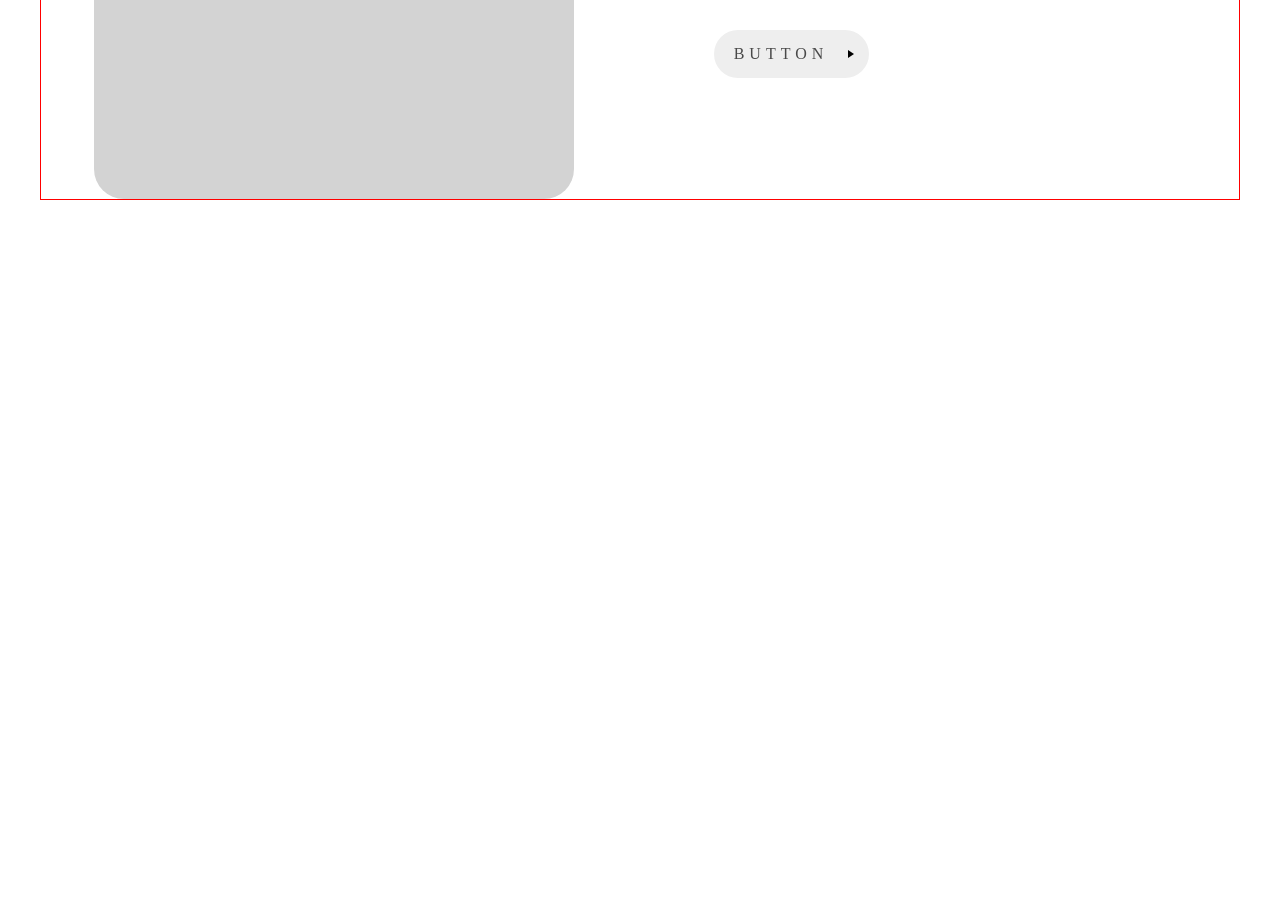
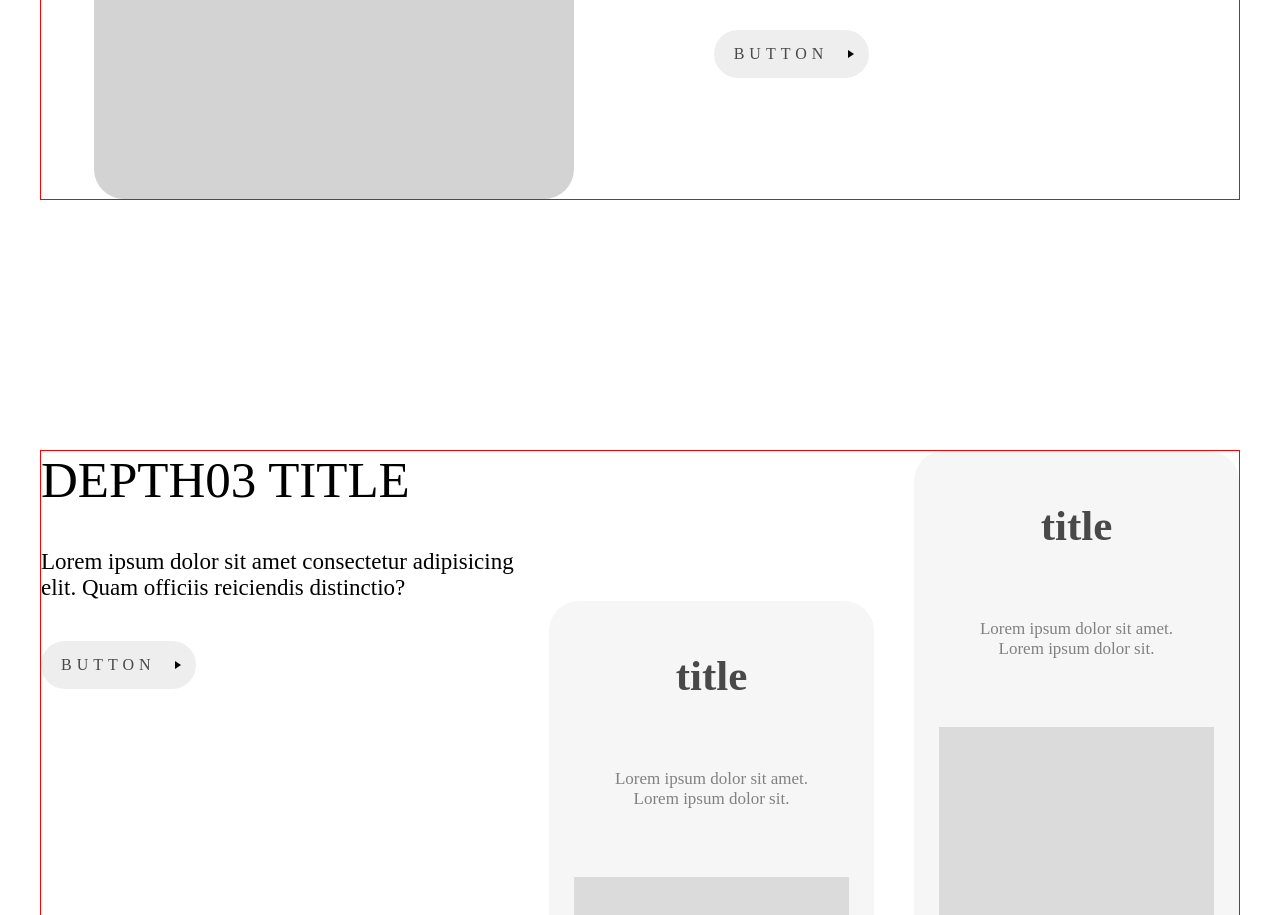
Before and after one commit to ody1478/css_template_base, a plain HTML site: page index.html in a window 1280 px wide. Shown: the part 1885-2800 px from the top of the page. Before the commit the page ends 2185 px from the top, so only its background shows below. Drawn offline with Linux system fonts and the light colour scheme; a web font is replaced by a local one.

```diff
--- a/css/reset.css
+++ b/css/reset.css
@@ -89,3 +89,11 @@ p.depth_txt {
     font-weight: 200;
     margin: 40px 0;
 }
+
+h4 {
+    font-size: 4.3rem;
+}
+.list_txt {
+    font-size: 1.7rem;
+    color: #818181;
+}
--- a/css/style.css
+++ b/css/style.css
@@ -15,6 +15,7 @@ header .inner {
 .nav li {
     margin-left: 63px;
 }
+
 .visual {
     height: 644px;
     background-color: #d3d3d3;
@@ -31,9 +32,11 @@ header .inner {
     justify-content: center;
     /* border: 1px solid red; */
 }
+
 p.sub_txt {
     margin: 16px 0;
 }
+
 .dep01_list {
     display: flex;
     justify-content: space-between;
@@ -59,10 +62,53 @@ p.sub_txt {
     border-radius: 30px;
     margin-right: 140px;
 }
-
 .dep02 .inner {
     /* max-width: 1000px; */
     display: flex;
     justify-content: center;
     align-items: center;
 }
+
+.dep03 {
+    padding: 150px 0;
+}
+.dep03 .inner {
+    display: flex;
+    justify-content: space-between;
+}
+.depth03_list {
+    width: 690px;
+    display: flex;
+    flex-wrap: wrap;
+    justify-content: space-between;
+}
+.depth03_list li {
+    width: calc(50% - 20px);
+    background-color: #f6f6f6;
+    height: 511px;
+    padding: 50px 25px 25px;
+    border-radius: 30px;
+}
+.depth03_list li .img_wrap {
+    height: 210px;
+    background-color: #dbdbdb;
+    width: 100%;
+}
+.depth03_list li a {
+    display: flex;
+    flex-direction: column;
+    justify-content: space-between;
+    width: 100%;
+    height: 100%;
+    align-items: center;
+}
+.depth03_list li:nth-child(1){
+    margin-top: 150px;
+}
+.depth03_list li:nth-child(4){
+    margin-top: -150px;
+}
+.depth03_list li:nth-child(1),
+.depth03_list li:nth-child(2){
+    margin-bottom: 50px;
+}
--- a/index.html
+++ b/index.html
@@ -92,5 +92,70 @@
             </div>
         </div>
     </div>
+    <div class="depth dep03">
+        <div class="inner">
+            <div class="txt_wrap">
+                <h2 class="title_medium">
+                    depth03 title
+                </h2>
+                <p class="depth_txt">
+                    Lorem ipsum dolor sit amet consectetur adipisicing <br> elit. Quam officiis reiciendis distinctio?
+                </p>
+                <a href="#" class="cont_btn">
+                    <span>button</span>
+                </a>
+            </div>
+            <ul class="depth03_list txt_center">
+                <li>
+                    <a href="#">
+                        <h4>title</h4>
+                        <p class="list_txt">
+                            Lorem ipsum dolor sit amet. <br>
+                            Lorem ipsum dolor sit.
+                        </p>
+                        <div class="img_wrap">
+                            <!-- Input Image -->
+                        </div>
+                    </a>
+                </li>
+                <li>
+                    <a href="#">
+                        <h4>title</h4>
+                        <p class="list_txt">
+                            Lorem ipsum dolor sit amet. <br>
+                            Lorem ipsum dolor sit.
+                        </p>
+                        <div class="img_wrap">
+                            <!-- Input Image -->
+                        </div>
+                    </a>
+                </li>
+                <li>
+                    <a href="#">
+                        <h4>title</h4>
+                        <p class="list_txt">
+                            Lorem ipsum dolor sit amet. <br>
+                            Lorem ipsum dolor sit.
+                        </p>
+                        <div class="img_wrap">
+                            <!-- Input Image -->
+                        </div>
+                    </a>
+                </li>
+                <li>
+                    <a href="#">
+                        <h4>title</h4>
+                        <p class="list_txt">
+                            Lorem ipsum dolor sit amet. <br>
+                            Lorem ipsum dolor sit.
+                        </p>
+                        <div class="img_wrap">
+                            <!-- Input Image -->
+                        </div>
+                    </a>
+                </li>
+            </ul>
+        </div>
+    </div>
 </body>
 </html>
```
